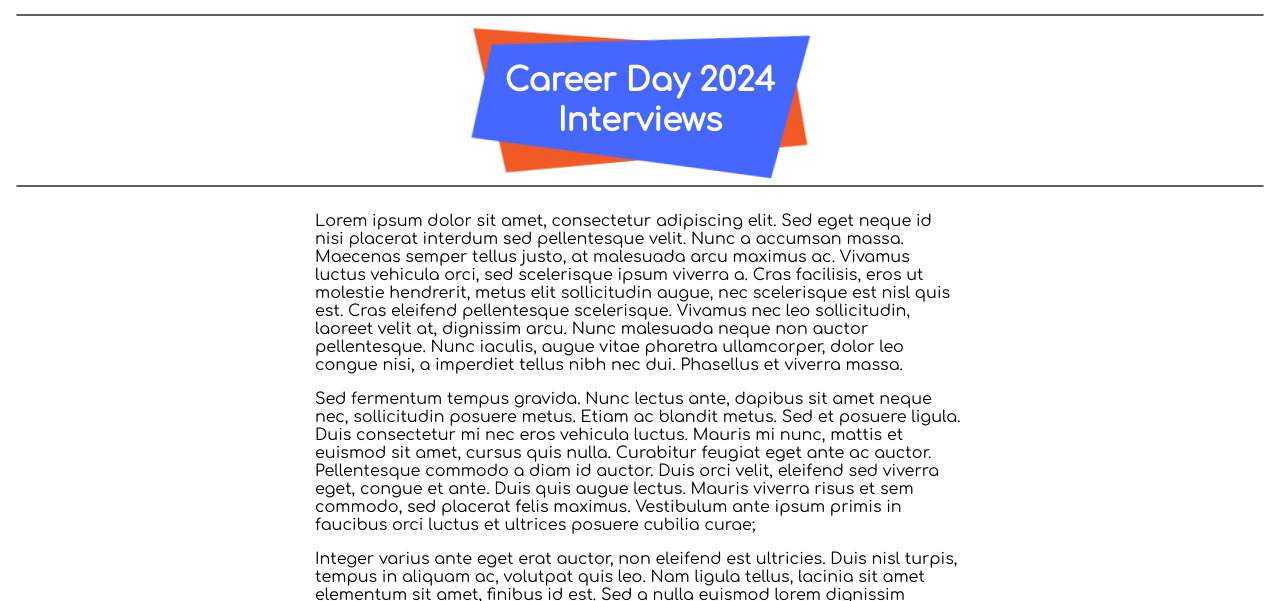
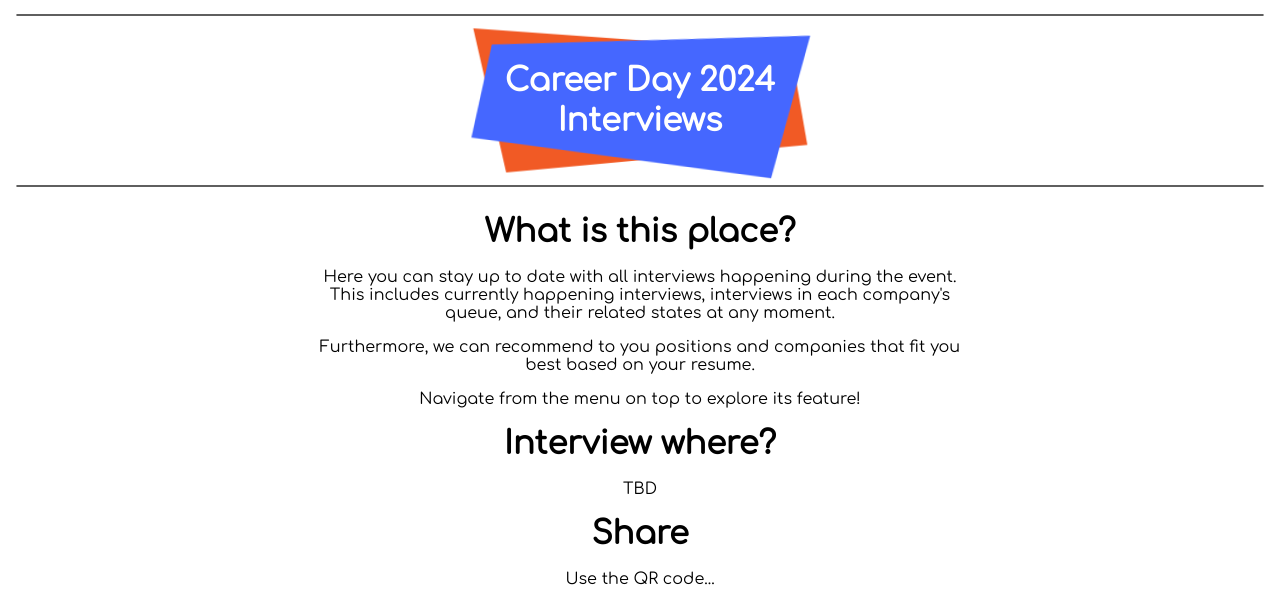
Before and after one commit to ioannis-kokkalis/uop-cdiq, a PHP site: page / in a window 1280 px wide. Shown: the part 49-650 px from the top of the page. Run offline with PHP 8.4, Linux system fonts and the light colour scheme.

Commit message:
update: partial index update

```diff
--- a/server/vwh/index.php
+++ b/server/vwh/index.php
@@ -4,12 +4,26 @@ require_once $_SERVER['DOCUMENT_ROOT'] . '/.private/assembler.php';
 
 $a = new Assembler('Career Day 2024<br>Interviews');
 
+$a->body_main_id = 'index-main';
+
 $a->body_main = function() { ?>
-	<p>Lorem ipsum dolor sit amet, consectetur adipiscing elit. Sed eget neque id nisi placerat interdum sed pellentesque velit. Nunc a accumsan massa. Maecenas semper tellus justo, at malesuada arcu maximus ac. Vivamus luctus vehicula orci, sed scelerisque ipsum viverra a. Cras facilisis, eros ut molestie hendrerit, metus elit sollicitudin augue, nec scelerisque est nisl quis est. Cras eleifend pellentesque scelerisque. Vivamus nec leo sollicitudin, laoreet velit at, dignissim arcu. Nunc malesuada neque non auctor pellentesque. Nunc iaculis, augue vitae pharetra ullamcorper, dolor leo congue nisi, a imperdiet tellus nibh nec dui. Phasellus et viverra massa.</p>
-	<p>Sed fermentum tempus gravida. Nunc lectus ante, dapibus sit amet neque nec, sollicitudin posuere metus. Etiam ac blandit metus. Sed et posuere ligula. Duis consectetur mi nec eros vehicula luctus. Mauris mi nunc, mattis et euismod sit amet, cursus quis nulla. Curabitur feugiat eget ante ac auctor. Pellentesque commodo a diam id auctor. Duis orci velit, eleifend sed viverra eget, congue et ante. Duis quis augue lectus. Mauris viverra risus et sem commodo, sed placerat felis maximus. Vestibulum ante ipsum primis in faucibus orci luctus et ultrices posuere cubilia curae;</p>
-	<p>Integer varius ante eget erat auctor, non eleifend est ultricies. Duis nisl turpis, tempus in aliquam ac, volutpat quis leo. Nam ligula tellus, lacinia sit amet elementum sit amet, finibus id est. Sed a nulla euismod lorem dignissim interdum. Etiam turpis nulla, tempor at pulvinar nec, accumsan in metus. Proin rutrum, enim sed porttitor malesuada, arcu tellus interdum purus, sed pellentesque mauris eros a orci. Morbi ligula nunc, lacinia id ullamcorper et, molestie sit amet nisl. Donec mattis nisl nulla, vitae egestas nisl viverra non. Ut eu tincidunt ex. In efficitur pretium varius. Aenean tincidunt volutpat euismod. Pellentesque venenatis mi urna, at tincidunt lorem ullamcorper in. Nunc bibendum efficitur magna semper scelerisque.</p>
-	<p>Cras quis lobortis mi, id gravida quam. Sed lobortis elit in sagittis pellentesque. Nam molestie nunc a diam egestas malesuada. Nullam ac feugiat nibh. Vestibulum ultricies tempus est fermentum pharetra. Donec et lacus non diam facilisis vulputate id eget velit. Donec placerat nisl et nulla tempor feugiat. Integer erat tortor, suscipit et porttitor eget, accumsan eu elit. Fusce pretium laoreet dolor vel fermentum. Morbi sem urna, fermentum ut leo sit amet, bibendum scelerisque justo.</p>
-	<p>Quisque vel sapien sit amet turpis tincidunt mattis posuere sed quam. Ut quis eros suscipit, pulvinar justo a, pharetra nisl. Integer porttitor dapibus tristique. Mauris fermentum, orci in tristique placerat, mi mauris semper urna, id luctus arcu mauris a felis. Quisque vel sodales risus. Vivamus vitae tortor dapibus, tristique est non, lobortis libero. Donec suscipit est purus, eget pulvinar arcu tempus sed. Maecenas finibus tempor nibh et consequat. Etiam mollis, enim vitae commodo volutpat, mauris metus ullamcorper mi, sed auctor ex quam ut quam. Cras tellus libero, finibus at maximus eu, vulputate at est. Praesent at sem dapibus, interdum turpis ut, ornare dolor. Suspendisse condimentum felis ut vestibulum placerat. Ut malesuada, nibh a pretium ornare, felis tellus consectetur est, consequat molestie dui urna et quam. Praesent ut lorem congue velit vulputate eleifend.</p>
+	<h1>What is this place?</h1>
+
+	<p>Here you can stay up to date with all interviews happening during the event. This includes currently happening interviews, interviews in each company's queue, and their related states at any moment.</p>
+	<p>Furthermore, we can recommend to you positions and companies that fit you best based on your resume.</p>
+	<p>Navigate from the menu on top to explore its feature!</p>
+
+	<h1>Interview where?</h1>
+
+	<p>TBD</p>
+
+	<h1>Share</h1>
+
+	<p>Use the QR code...</p>
+	<script src="/script/utilities.js"></script>
+	<img id="current_url_qr" alt="...it did not generated properly...">
+	<script>qr_generate(window.location.href, document.getElementById('current_url_qr'));</script>
+	<p>...or <a href="#3werf" id="3werf">copy the link</a> and send it!</p>
 <?php };
 
 $a->assemble();
--- a/server/vwh/style/main.css
+++ b/server/vwh/style/main.css
@@ -253,6 +253,7 @@ dialog button {
 
 h1, h2, h3, h4, h5, h6 {
 	line-height: 2.5rem;
+	margin: 0;
 }
 
 /* --- */
@@ -409,10 +410,6 @@ h1, h2, h3, h4, h5, h6 {
 			display: flex;
 			flex-direction: row;
 
-			& > h3 {
-				margin: 0;
-			}
-
 			& > .count {
 				margin-left: auto;
 			}
@@ -469,7 +466,6 @@ h1, h2, h3, h4, h5, h6 {
 	& h2,
 	& h3 {
 		text-align: center;
-		margin: 0;
 	}
 
 	& button {
@@ -488,6 +484,16 @@ h1, h2, h3, h4, h5, h6 {
 		align-items: center;
 
 		gap: .5rem;
+	}
+}
+
+#index-main {
+	text-align: center;
+
+	& #current_url_qr {
+		aspect-ratio: 1 / 1;
+		object-fit: cover;
+		width: clamp(0px, 75vw, 256px);
 	}
 }
 
```
